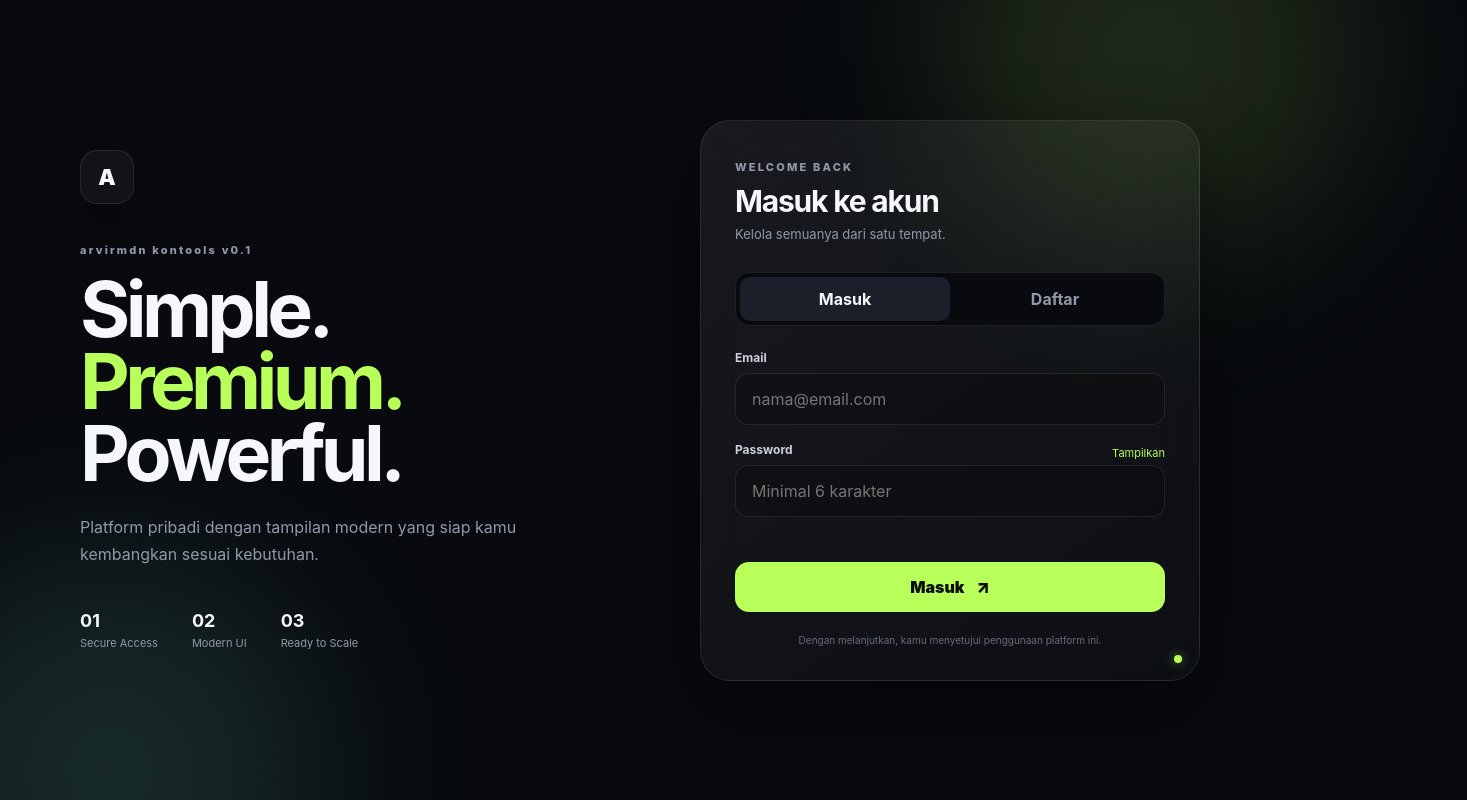
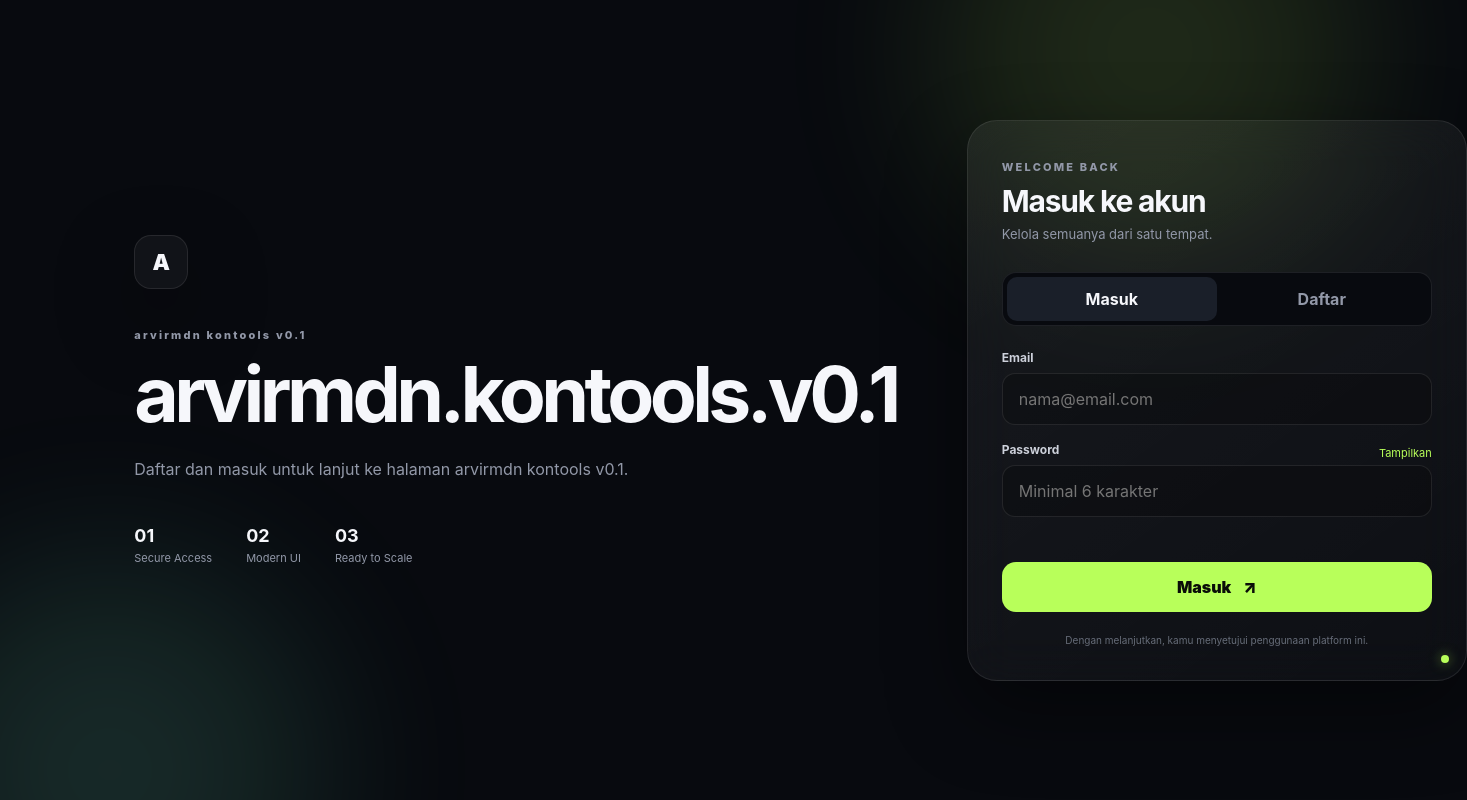
Before and after one commit to arvirmdn/arvirmdn-kontools, a website: page public/index.html in a window 1280 px wide. Shown: the whole page, 1467 px wide, since content can reach past the window. Drawn offline with Linux system fonts and the light colour scheme; no server answers.

Commit message:
Add files via upload

```diff
--- a/public/index.html
+++ b/public/index.html
@@ -15,8 +15,8 @@
     <section class="brand-panel">
       <div class="brand-mark">A</div>
       <span class="eyebrow">arvirmdn kontools v0.1</span>
-      <h1>Simple.<br><span>Premium.</span><br>Powerful.</h1>
-      <p>Platform pribadi dengan tampilan modern yang siap kamu kembangkan sesuai kebutuhan.</p>
+      <h1>arvirmdn.kontools.v0.1</h1>
+      <p>Daftar dan masuk untuk lanjut ke halaman arvirmdn kontools v0.1.</p>
       <div class="mini-stats">
         <div><strong>01</strong><span>Secure Access</span></div>
         <div><strong>02</strong><span>Modern UI</span></div>
```
